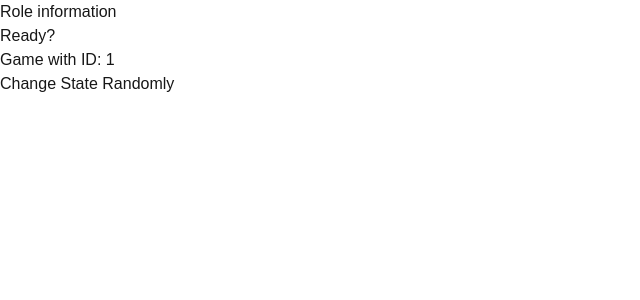
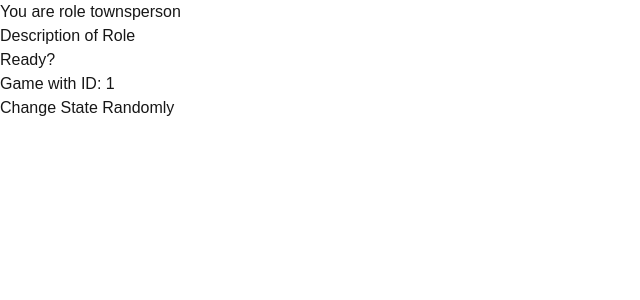
Before and after one commit to LlanAiu/HD2025, a Next.js app in the folder frontend/: page /play/1 in a window 1280 px wide. Shown: the top 300 px of the page, without its empty margins (0-640 px from the left). Built offline with nearby package versions, Linux system fonts and the light colour scheme.

Commit message:
data + ready page

```diff
--- /dev/null
+++ b/frontend/src/app/data/test_states.ts
@@ -0,0 +1,49 @@
+import { GameState, Role } from "./types";
+
+export const testStates: GameState[] = [
+    {
+        human: "Alice",
+        players: [
+            { name: "Alice", alive: true, role: Role.TOWNSPERSON },
+            { name: "Bob", alive: true, role: Role.MAFIA },
+            { name: "Charlie", alive: false, role: Role.DETECTIVE },
+            { name: "Diana", alive: true, role: Role.DOCTOR }
+        ],
+        state: "ready",
+        events: ["Night 1: Bob eliminated Charlie", "Day 1: Discussion started"],
+        discussion: [
+            { player_name: "Alice", message: "I think Bob is suspicious." },
+            { player_name: "Bob", message: "I'm just a townsperson!" }
+        ],
+        accusation: "Bob"
+    },
+    {
+        human: "Alice",
+        players: [
+            { name: "Alice", alive: true, role: Role.TOWNSPERSON },
+            { name: "Bob", alive: false, role: Role.MAFIA },
+            { name: "Charlie", alive: false, role: Role.DETECTIVE },
+            { name: "Diana", alive: true, role: Role.DOCTOR }
+        ],
+        state: "night",
+        events: ["Day 1: Bob was accused and eliminated", "Night 2: Mafia is planning"],
+        discussion: [],
+        accusation: ""
+    },
+    {
+        human: "Alice",
+        players: [
+            { name: "Alice", alive: true, role: Role.TOWNSPERSON },
+            { name: "Bob", alive: true, role: Role.MAFIA },
+            { name: "Charlie", alive: true, role: Role.DETECTIVE },
+            { name: "Diana", alive: false, role: Role.DOCTOR }
+        ],
+        state: "accusation",
+        events: ["Night 2: Mafia eliminated Diana", "Day 2: Accusation started"],
+        discussion: [
+            { player_name: "Alice", message: "We need to find the mafia." },
+            { player_name: "Charlie", message: "I have some clues." }
+        ],
+        accusation: "Alice"
+    }
+];
--- /dev/null
+++ b/frontend/src/app/data/types.ts
@@ -0,0 +1,33 @@
+
+
+export type SetupData = {
+    game_id: string,
+    num_players: number
+}
+
+export type GameState = {
+    human: string
+    players: PlayerData[],
+    state: string,
+    events: string[],
+    discussion: Message[],
+    accusation: string
+}
+
+export type PlayerData = {
+    name: string,
+    alive: boolean,
+    role: Role
+}
+
+export type Message = {
+    player_name: string,
+    message: string
+}
+
+export enum Role {
+    TOWNSPERSON = "townsperson",
+    MAFIA = "mafia",
+    DETECTIVE = "detective",
+    DOCTOR = "doctor"
+}
--- a/frontend/src/app/game_states/ready.tsx
+++ b/frontend/src/app/game_states/ready.tsx
@@ -1,10 +1,19 @@
+import { PlayerData } from "../data/types";
 
 
-export default function Ready() {
+export default function Ready({ player } : { player : PlayerData}) {
+
+    function handleClick() {
+        console.log("Start game");
+    }
+
     return (
         <div>
-            <p>Role information</p>
-            <p>Ready?</p>
+            <p>You are role {player.role}</p>
+
+            <p> Description of Role </p>
+
+            <button onClick={handleClick}>Ready?</button>
         </div>
     );
 }
--- a/frontend/src/app/play/[id]/page.tsx
+++ b/frontend/src/app/play/[id]/page.tsx
@@ -1,9 +1,7 @@
 import Game from "../game";
 
-export default function Page({ params }: { params: { id: string } }) {
-    const { id: game_id } = params;
-
-    console.log(game_id);
+export default async function Page({ params }: { params: { id: string } }) {
+    const game_id = (await params).id;
 
     return (
         <>
--- a/frontend/src/app/play/game.tsx
+++ b/frontend/src/app/play/game.tsx
@@ -1,30 +1,38 @@
 'use client'
 
-import { useState } from "react";
+import { useState, useEffect } from "react";
 import Ready from "../game_states/ready";
 import Night from "../game_states/night";
 import Discussion from "../game_states/discussion";
 import Accusation from "../game_states/accusation";
+import { testStates } from "../data/test_states";
+import { GameState, PlayerData, Role } from "../data/types";
 
 export default function Game({ game_id }: { game_id: string }) {
     const id = game_id;
-    const [state, setState] = useState<String>("ready");
+    const test_states: GameState[] = testStates;
+    const [state, setState] = useState<GameState>(test_states[0]);
     const [round, setRound] = useState<number>(1);
 
-    const test_state = ["ready", "night", "discussion", "accusation"];
+    const humanName = state.human;
+    const player: PlayerData = state.players.find(player => player.name === humanName) || {
+        name: "Test",
+        alive: true,
+        role: Role.TOWNSPERSON
+    };
 
     return (
         <>
-            {state == "ready" && <Ready />}
-            {state == "night" && <Night round={round} />}
-            {state == "discussion" && <Discussion />}
-            {state == "accusation" && <Accusation />}
+            {state.state === "ready" && <Ready player={player} />}
+            {state.state === "night" && <Night round={round} />}
+            {state.state === "discussion" && <Discussion />}
+            {state.state === "accusation" && <Accusation />}
 
             <div>
                 <p>Game with ID: {id}</p>
             </div>
 
-            <button onClick={() => setState(test_state[Math.floor(Math.random() * test_state.length)])}>
+            <button onClick={() => setState(test_states[Math.floor(Math.random() * test_states.length)])}>
                 Change State Randomly
             </button>
         </>
```
Also changed, not shown: frontend/src/app/data/data_client.ts (+55 -0 lines), frontend/src/app/new/page.tsx (+14 -0 lines).
